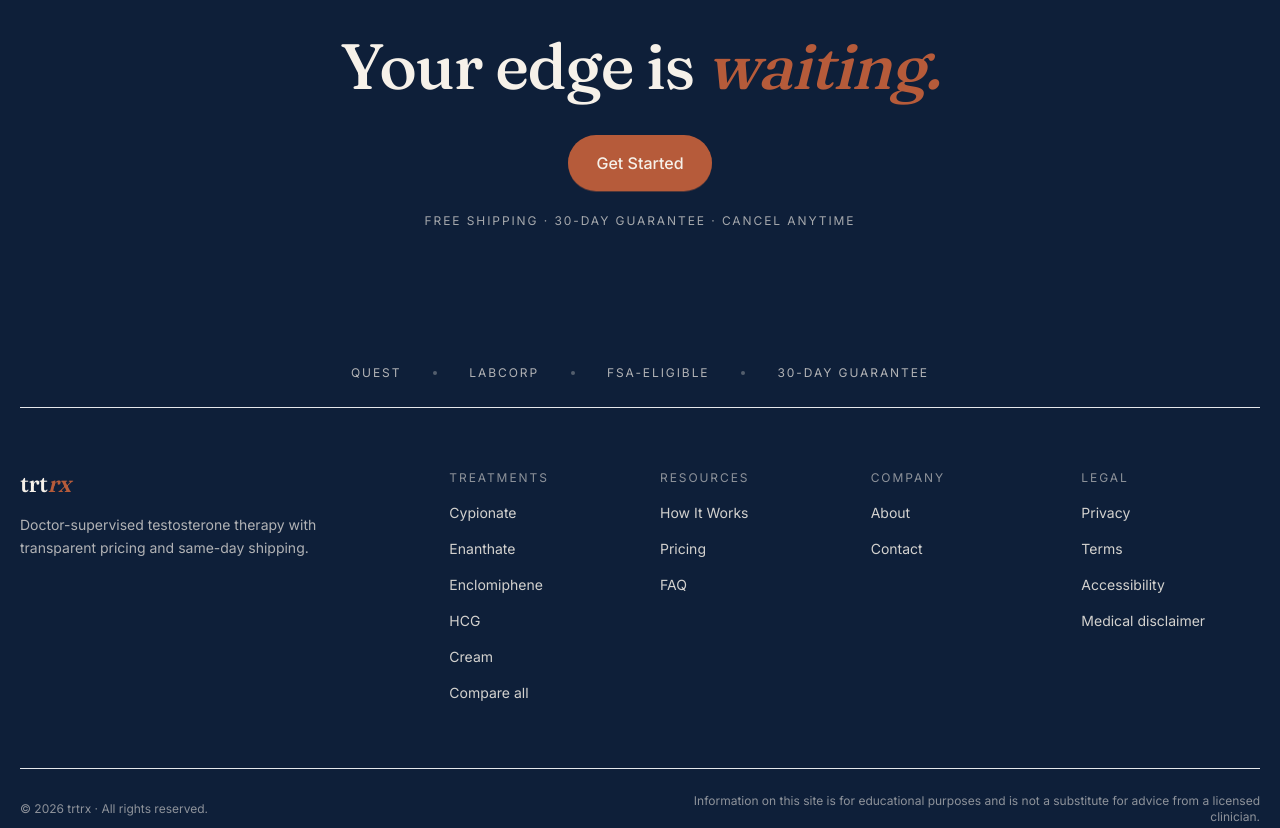
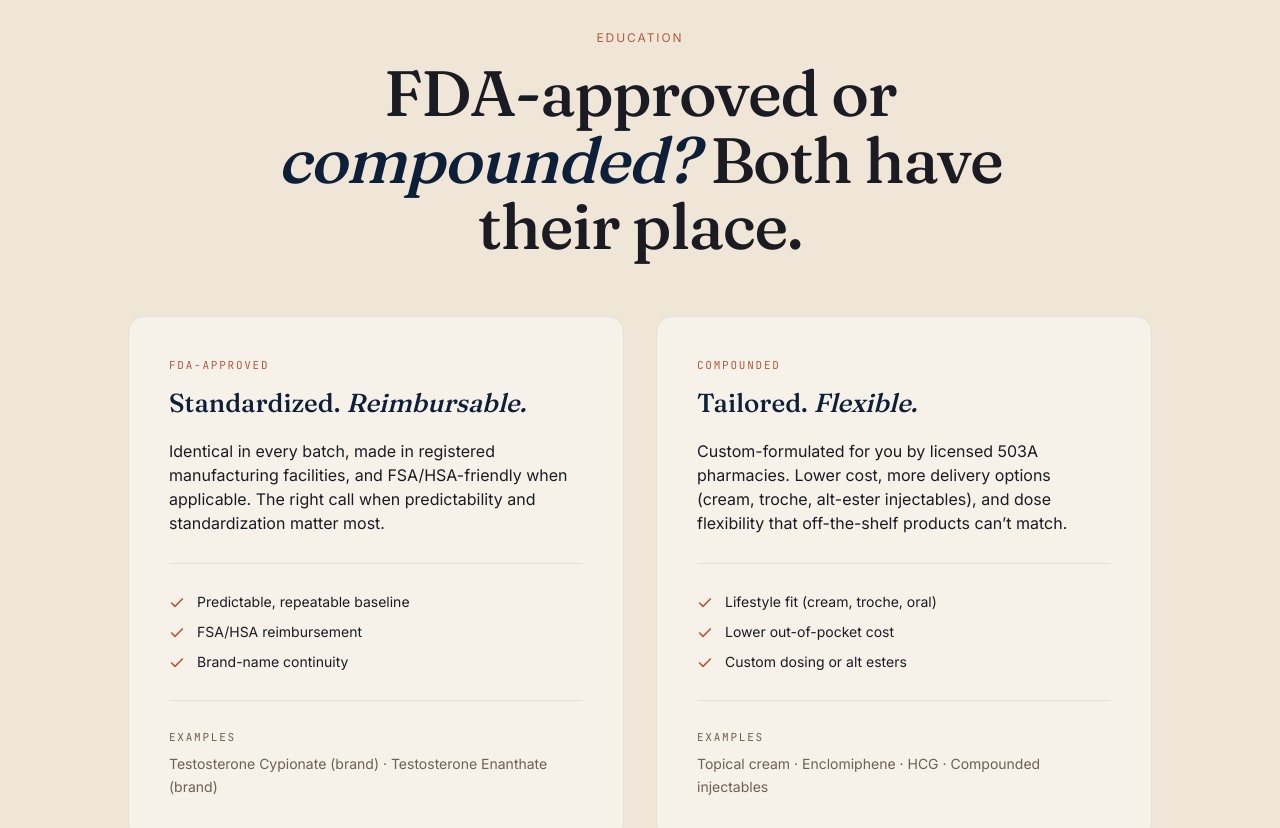
Before and after one commit to metabotprime/trtrx, a Next.js app: page / in a window 1280 px wide. Shown: the part 7320-8148 px from the top of the page. Built offline with nearby package versions, Linux system fonts and the light colour scheme.

Commit message:
feat(home): compounded vs FDA-approved explainer

```diff
--- /dev/null
+++ b/src/components/sections/CompoundedExplainer.tsx
@@ -0,0 +1,106 @@
+import { Check } from 'lucide-react';
+import { SectionHeader } from './SectionHeader';
+
+type Side = {
+  eyebrow: string;
+  headline: string;
+  italicWord: string;
+  body: string;
+  bestFor: string[];
+  examples: string;
+};
+
+const SIDES: [Side, Side] = [
+  {
+    eyebrow: 'FDA-Approved',
+    headline: 'Standardized.',
+    italicWord: 'Reimbursable.',
+    body: 'Identical in every batch, made in registered manufacturing facilities, and FSA/HSA-friendly when applicable. The right call when predictability and standardization matter most.',
+    bestFor: [
+      'Predictable, repeatable baseline',
+      'FSA/HSA reimbursement',
+      'Brand-name continuity',
+    ],
+    examples: 'Testosterone Cypionate (brand) · Testosterone Enanthate (brand)',
+  },
+  {
+    eyebrow: 'Compounded',
+    headline: 'Tailored.',
+    italicWord: 'Flexible.',
+    body: 'Custom-formulated for you by licensed 503A pharmacies. Lower cost, more delivery options (cream, troche, alt-ester injectables), and dose flexibility that off-the-shelf products can’t match.',
+    bestFor: [
+      'Lifestyle fit (cream, troche, oral)',
+      'Lower out-of-pocket cost',
+      'Custom dosing or alt esters',
+    ],
+    examples: 'Topical cream · Enclomiphene · HCG · Compounded injectables',
+  },
+];
+
+export function CompoundedExplainer() {
+  return (
+    <section className="bg-surface-alt">
+      <div className="container py-20 md:py-28">
+        <SectionHeader
+          eyebrow="Education"
+          title="FDA-approved or *compounded?* Both have their place."
+          align="center"
+        />
+
+        <div className="mx-auto mt-14 grid max-w-5xl grid-cols-1 gap-6 md:grid-cols-2 md:gap-8">
+          {SIDES.map((side) => (
+            <article
+              key={side.eyebrow}
+              className="flex flex-col rounded-2xl border border-border bg-surface p-8 md:p-10"
+            >
+              <p className="font-mono text-[11px] uppercase tracking-tracked text-accent">
+                {side.eyebrow}
+              </p>
+
+              <h3
+                className="mt-4 font-serif text-[26px] font-medium leading-[1.15] text-primary"
+                style={{ fontVariationSettings: "'opsz' 144" }}
+              >
+                {side.headline}{' '}
+                <span className="display-italic text-primary">{side.italicWord}</span>
+              </h3>
+
+              <p className="mt-5 text-[15px] leading-[1.65] text-text md:text-base">
+                {side.body}
+              </p>
+
+              <hr className="my-7 border-border" />
+
+              <ul className="space-y-2.5 text-sm text-text">
+                {side.bestFor.map((item) => (
+                  <li key={item} className="flex items-start gap-3">
+                    <Check
+                      size={16}
+                      strokeWidth={2.5}
+                      className="mt-[3px] shrink-0 text-accent"
+                      aria-hidden
+                    />
+                    <span>{item}</span>
+                  </li>
+                ))}
+              </ul>
+
+              <hr className="my-7 border-border" />
+
+              <p className="font-mono text-[11px] uppercase tracking-tracked text-muted">
+                Examples
+              </p>
+              <p className="mt-2 text-sm leading-relaxed text-muted">
+                {side.examples}
+              </p>
+            </article>
+          ))}
+        </div>
+
+        <p className="mx-auto mt-10 max-w-md text-center text-sm leading-relaxed text-muted">
+          Your physician helps you choose during the intake consult based on your goals, budget, and lifestyle.
+        </p>
+      </div>
+    </section>
+  );
+}
--- a/src/pages/index.tsx
+++ b/src/pages/index.tsx
@@ -11,6 +11,7 @@ import { TreatmentTable } from '@/components/sections/TreatmentTable';
 import { MedicalDirector } from '@/components/sections/MedicalDirector';
 import { HowItWorksSteps } from '@/components/sections/HowItWorksSteps';
 import { TestimonialCards } from '@/components/sections/TestimonialCards';
+import { CompoundedExplainer } from '@/components/sections/CompoundedExplainer';
 import { FooterCTABand } from '@/components/sections/FooterCTABand';
 
 export default function HomePage() {
@@ -33,8 +34,8 @@ export default function HomePage() {
         <MedicalDirector />
         <HowItWorksSteps />
         <TestimonialCards />
-        {/* Additional homepage sections (compounded explainer, FAQ)
-            ship in subsequent commits per the spec. */}
+        <CompoundedExplainer />
+        {/* Additional homepage sections (FAQ) ship in subsequent commits per the spec. */}
         <FooterCTABand />
       </PageShell>
     </>
```
